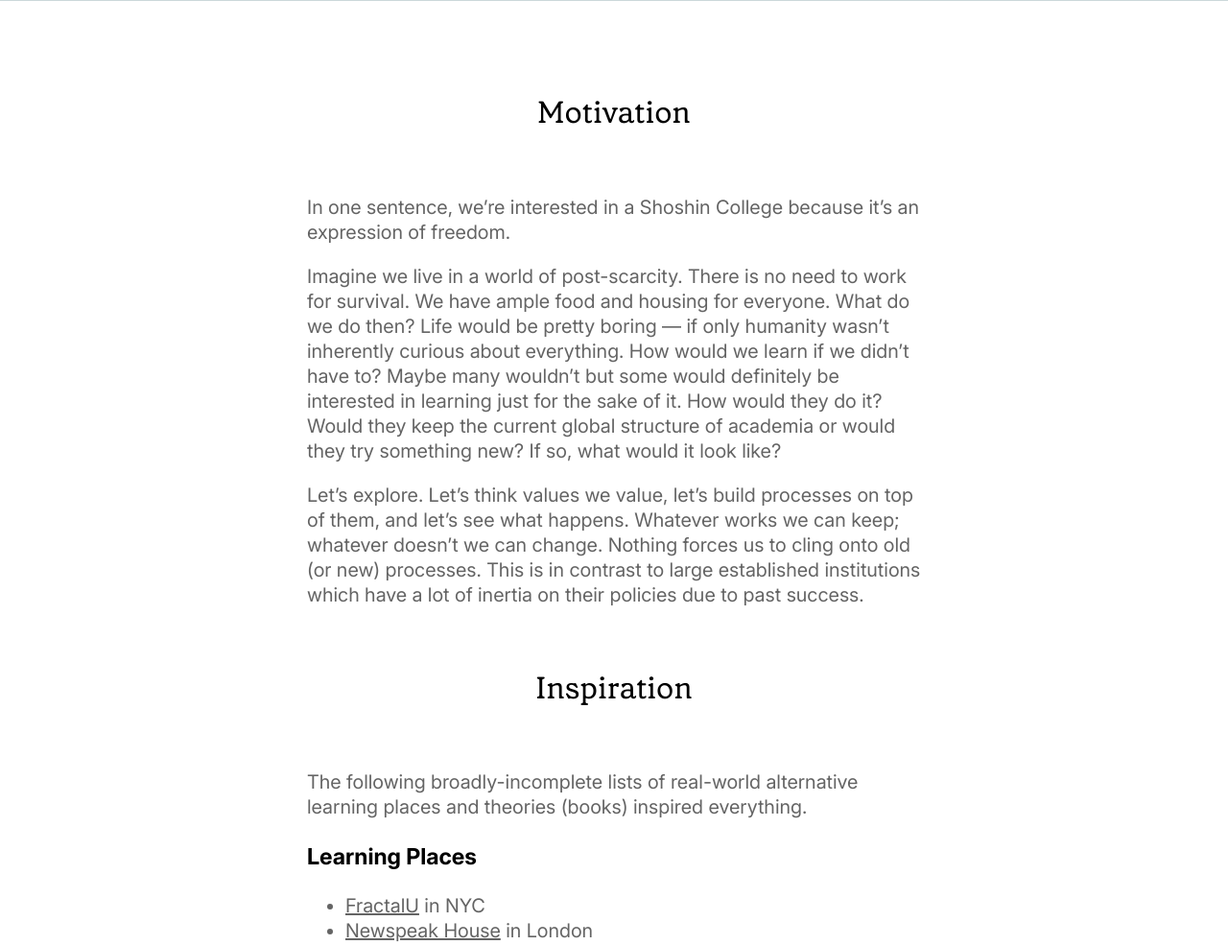
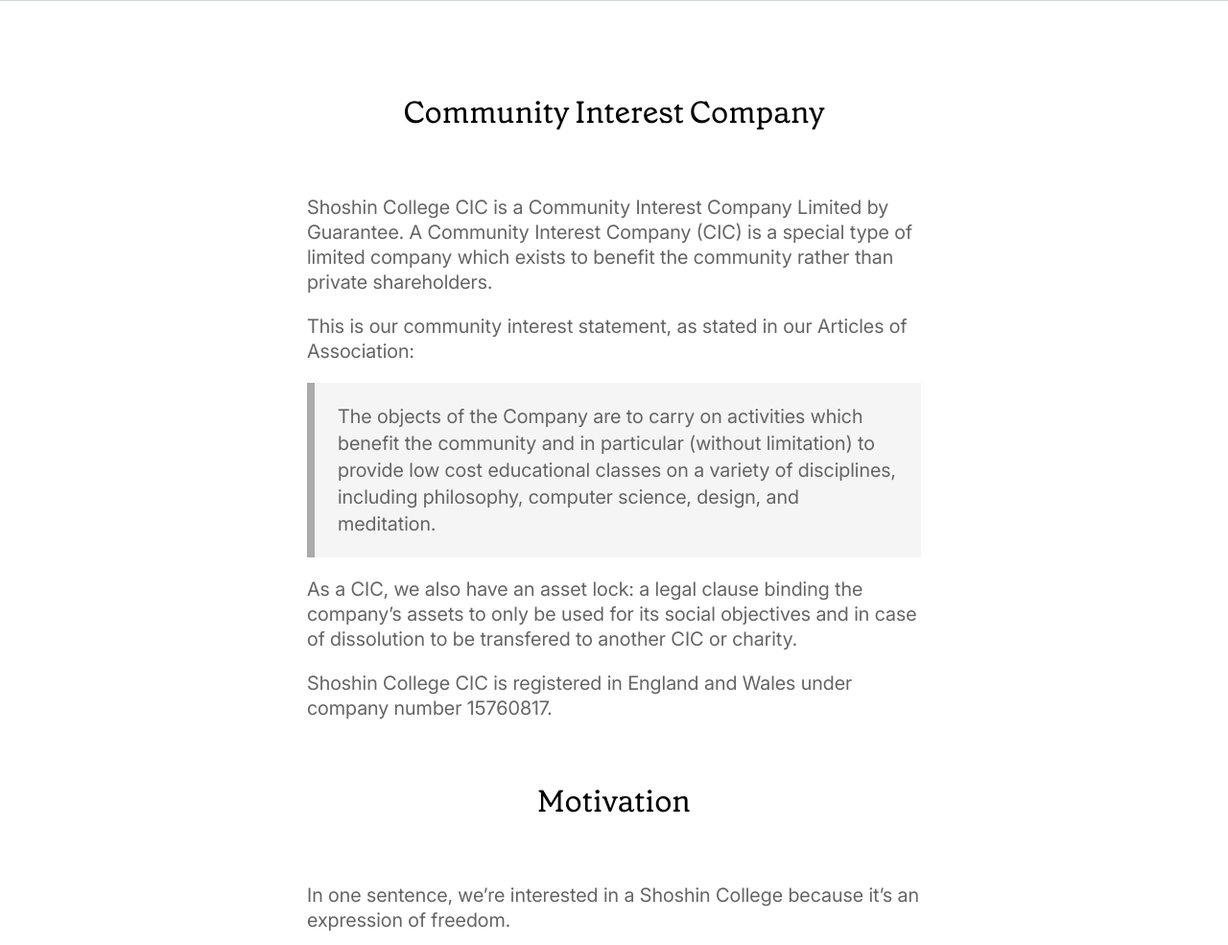
Before and after one commit to shoshincollege/shoshincollege.org, a Django app: page /about/ in a window 1280 px wide. Shown: the part 383-1368 px from the top of the page at 96% size. Run offline with Django 5.2, Linux system fonts and the light colour scheme.

Commit message:
add company details

```diff
--- a/main/templates/assets/style.css
+++ b/main/templates/assets/style.css
@@ -358,5 +358,5 @@
     color: #888;
     text-align: center;
     line-height: 1.5;
-    padding: 64px 0 32px;
+    padding: 128px 0 32px;
 }
--- a/main/templates/main/about.html
+++ b/main/templates/main/about.html
@@ -6,6 +6,32 @@
 </div>
 
 <section>
+    <h2>Community Interest Company</h2>
+    <p>
+        Shoshin College CIC is a Community Interest Company Limited by Guarantee.
+        A Community Interest Company (CIC) is a special type of limited company which
+        exists to benefit the community rather than private shareholders.
+    </p>
+    <p>
+        This is our community interest statement, as stated in our Articles of Association:
+    </p>
+    <blockquote>
+        <p>
+        The objects of the Company are to carry on activities which benefit the
+        community and in particular (without limitation) to provide low cost educational
+        classes on a variety of disciplines, including philosophy, computer science,
+        design, and meditation.
+        </p>
+    </blockquote>
+    <p>
+        As a CIC, we also have an asset lock: a legal clause binding the company’s assets
+        to only be used for its social objectives and in case of dissolution to be
+        transfered to another CIC or charity.
+    </p>
+    <p>
+        Shoshin College CIC is registered in England and Wales under company number 15760817.
+    </p>
+
     <h2>Motivation</h2>
     <p>
         In one sentence, we’re interested in a Shoshin College because it’s an
--- a/main/templates/main/index.html
+++ b/main/templates/main/index.html
@@ -225,11 +225,11 @@
 </div>
 
 <footer id="footer">
-    <img src="{% static '/img/logo.png' %}" alt="logo" width="148px">
+    <img src="{% static '/img/logo.png' %}" alt="logo" width="100px">
 
-    <div style="font-family: sans-serif; transform: rotate(180deg); font-size: 20px; line-height: 1.2;">©</div>
+    <div style="font-family: sans-serif; transform: rotate(180deg); font-size: 20px; line-height: 1.4;">©</div>
 
-    Shoshin College
+    Shoshin College CIC
     <br>London, UK
     <br>No Rights Reserved
     <br>CC0 1.0 Public Domain Dedication
--- a/main/templates/main/layout.html
+++ b/main/templates/main/layout.html
@@ -1,5 +1,3 @@
-{% load static %}
-
 <!DOCTYPE html>
 <html lang="en">
     <head>
```
